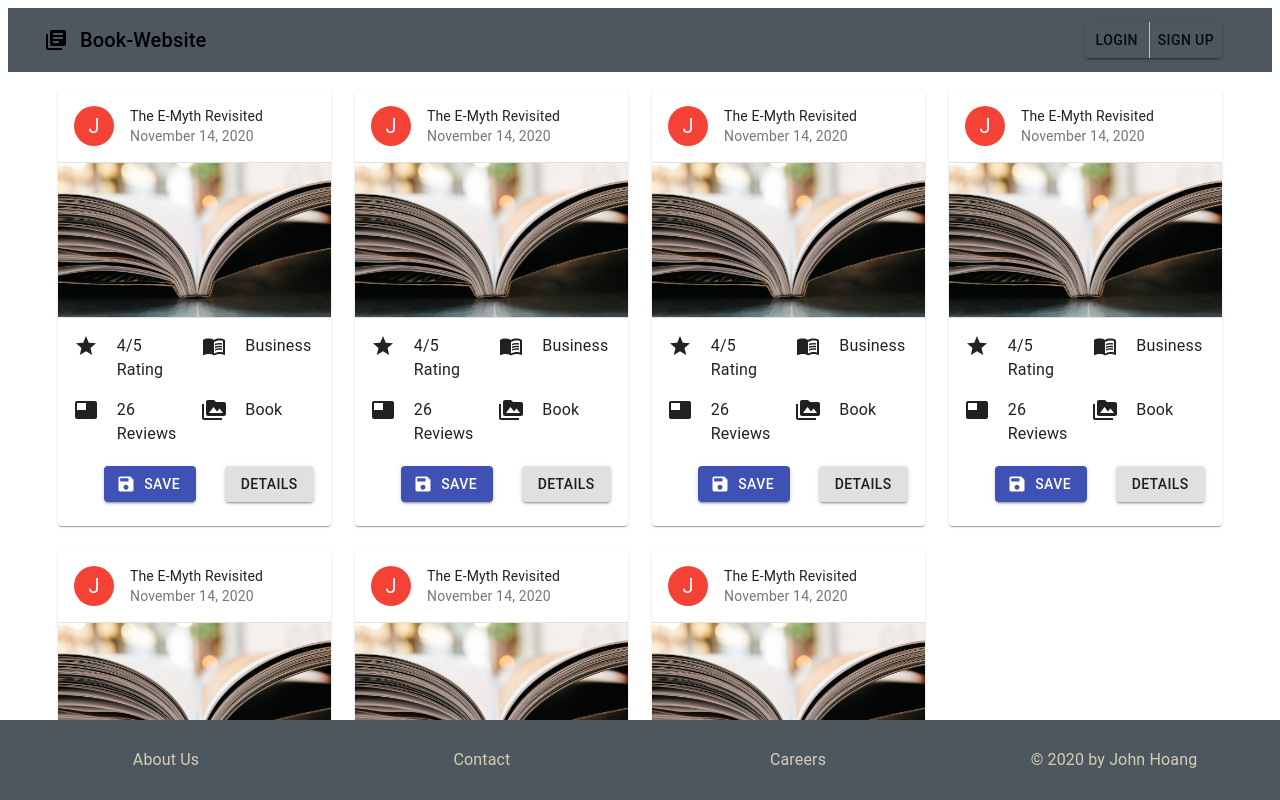
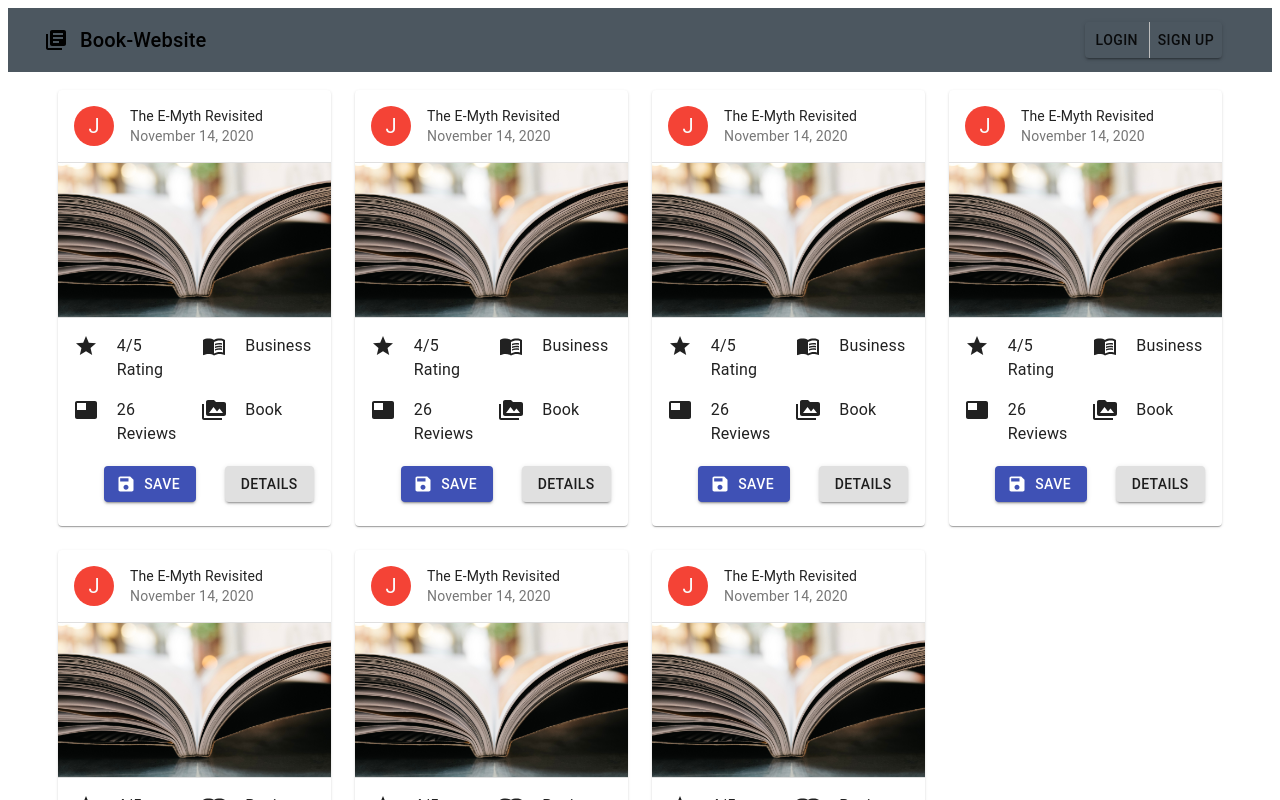
Before and after one commit to jhoan2/Book-Website, a React (Create React App) app in the folder client/: page / in a window 1280 px wide. Shown: the top 800 px of the page. Built offline with nearby package versions, Linux system fonts and the light colour scheme.

Commit message:
type-modules init

```diff
--- a/client/src/App.js
+++ b/client/src/App.js
@@ -1,22 +1,18 @@
-import React from 'react';
-import { Route, Switch } from 'react-router-dom';
-import Landingpage from './components/views/Landingpage';
-import Login from './components/views/Login';
-import Signup from './components/views/Signup';
+import React from "react";
+import { Route, Switch } from "react-router-dom";
+import Landingpage from "./components/views/Landingpage";
+import Login from "./components/views/Login";
+import Signup from "./components/views/Signup";
+import ProductScreen from "./components/views/ProductScreen";
 
 const App = () => {
   return (
     <div>
       <Switch>
-        <Route path="/signup">
-          <Signup />
-        </Route>
-        <Route path="/login">
-          <Login />
-        </Route>
-        <Route path="/">
-          <Landingpage />
-        </Route>
+        <Route path="/product/:id" component={ProductScreen} />
+        <Route path="/signup" component={Signup} />
+        <Route path="/login" component={Login} />
+        <Route path="/" component={Landingpage} />
       </Switch>
     </div>
   );
--- a/client/src/components/Footer/Footer.js
+++ b/client/src/components/Footer/Footer.js
@@ -14,11 +14,9 @@ const useStyles = makeStyles((theme) => ({
   },
   root: {
     width: "100%",
-    position: "fixed",
-    bottom: 0,
-    left: 0,
   },
 }));
+
 const Footer = () => {
   const classes = useStyles();
   return (
--- a/client/src/components/card/CardItem.js
+++ b/client/src/components/card/CardItem.js
@@ -1,15 +1,25 @@
-import React from 'react'
-import { makeStyles } from '@material-ui/core/styles';
-import { Card, CardMedia, CardHeader, Grid, CardContent, Divider, Typography, Button } from '@material-ui/core';
-import './card.css';
-import book from './assets/book.jpg';
-import Avatar from '@material-ui/core/Avatar';
-import { red } from '@material-ui/core/colors';
-import GradeIcon from '@material-ui/icons/Grade';
-import MenuBookIcon from '@material-ui/icons/MenuBook';
-import PermMediaIcon from '@material-ui/icons/PermMedia';
-import FeaturedVideoIcon from '@material-ui/icons/FeaturedVideo';
-import SaveIcon from '@material-ui/icons/Save';
+import React from "react";
+import { makeStyles } from "@material-ui/core/styles";
+import {
+  Card,
+  CardMedia,
+  CardHeader,
+  Grid,
+  CardContent,
+  Divider,
+  Typography,
+  Button,
+} from "@material-ui/core";
+import "./card.css";
+import book from "./assets/book.jpg";
+import Avatar from "@material-ui/core/Avatar";
+import { red } from "@material-ui/core/colors";
+import GradeIcon from "@material-ui/icons/Grade";
+import MenuBookIcon from "@material-ui/icons/MenuBook";
+import PermMediaIcon from "@material-ui/icons/PermMedia";
+import FeaturedVideoIcon from "@material-ui/icons/FeaturedVideo";
+import SaveIcon from "@material-ui/icons/Save";
+// import { Link } from "react-router-dom";
 
 const useStyles = makeStyles((theme) => ({
   root: {
@@ -17,14 +27,14 @@ const useStyles = makeStyles((theme) => ({
   },
   media: {
     height: 0,
-    paddingTop: '56.25%', // 16:9
+    paddingTop: "56.25%", // 16:9
   },
   avatar: {
     backgroundColor: red[500],
   },
   cardButtons: {
-    paddingTop: '20px'
-  }
+    paddingTop: "20px",
+  },
 }));
 
 function CardItem() {
@@ -32,48 +42,48 @@ function CardItem() {
   return (
     <Card className={classes.root}>
       <CardHeader
-                avatar={
-                  <Avatar className={classes.avatar}>
-                    J
-                 </Avatar>}
-                title='The E-Myth Revisited'
-                subheader='November 14, 2020'
+        avatar={<Avatar className={classes.avatar}>J</Avatar>}
+        title="The E-Myth Revisited"
+        subheader="November 14, 2020"
       />
       <Divider />
+      {/* <Link to={`/product/${product._id}`}> */}
       <CardMedia
         className={classes.media}
         image={book}
-                title='The E-Myth Revisited'
+        title="The E-Myth Revisited"
       />
+      {/* </Link> */}
       <Divider />
       <CardContent>
-                <Grid container className={classes.root} spacing={2} >
+        <Grid container className={classes.root} spacing={2}>
           <Grid item xs={1} sm={2}>
             <GradeIcon></GradeIcon>
           </Grid>
           <Grid item xs={5} sm={4}>
-                    <Typography display='inline' >4/5 Rating</Typography>
+            <Typography display="inline">4/5 Rating</Typography>
           </Grid>
           <Grid item xs={1} sm={2}>
             <MenuBookIcon>2</MenuBookIcon>
           </Grid>
           <Grid item xs={5} sm={4}>
-                    <Typography display='inline' >Business</Typography>
+            <Typography display="inline">Business</Typography>
           </Grid>
           <Grid item xs={1} sm={2}>
             <FeaturedVideoIcon></FeaturedVideoIcon>
           </Grid>
           <Grid item xs={5} sm={4}>
-                    <Typography display='inline' >26 Reviews</Typography>
+            <Typography display="inline">26 Reviews</Typography>
           </Grid>
           <Grid item xs={1} sm={2}>
             <PermMediaIcon></PermMediaIcon>
           </Grid>
           <Grid item xs={5} sm={4}>
-                    <Typography display='inline' >Book</Typography>
+            <Typography display="inline">Book</Typography>
           </Grid>
         </Grid>
-                <Grid container
+        <Grid
+          container
           alignItems="flex-end"
           justify="space-around"
           className={classes.cardButtons}
@@ -87,14 +97,13 @@ function CardItem() {
               Save
             </Button>
           </Grid>
-                    <Grid item xs={3} >
-                      <Button variant='contained'>Details</Button>
+          <Grid item xs={3}>
+            <Button variant="contained">Details</Button>
           </Grid>
         </Grid>
       </CardContent>
     </Card>
-
-    )
+  );
 }
 
 export default CardItem;
--- a/client/src/components/views/Login.js
+++ b/client/src/components/views/Login.js
@@ -12,6 +12,7 @@ const useStyles = makeStyles({
     height: "50px",
   },
 });
+
 export default function Login() {
   const classes = useStyles();
   return (
--- /dev/null
+++ b/client/src/components/views/ProductScreen.js
@@ -0,0 +1,9 @@
+import React from "react";
+
+export default function ProductScreen() {
+  return (
+    <div>
+      <p>hello</p>
+    </div>
+  );
+}
--- a/package.json
+++ b/package.json
@@ -3,6 +3,7 @@
   "version": "1.0.0",
   "description": "",
   "main": "index.js",
+  "type": "module",
   "scripts": {
     "test": "echo \"Error: no test specified\" && exit 1",
     "dev": "concurrently \"cd backend && npm start\" \"cd client && npm start\" "
```
Lines whose indentation alone changed are shown as unchanged.
